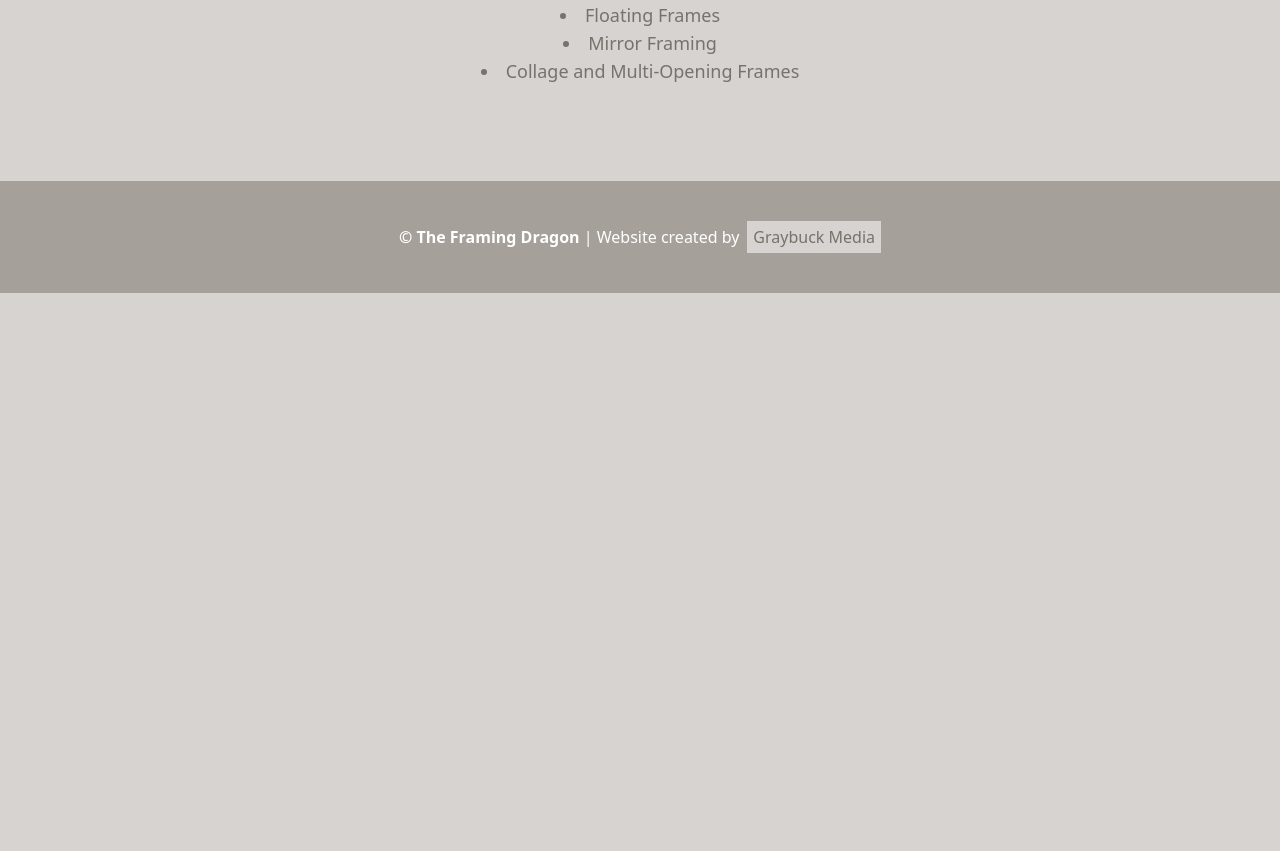
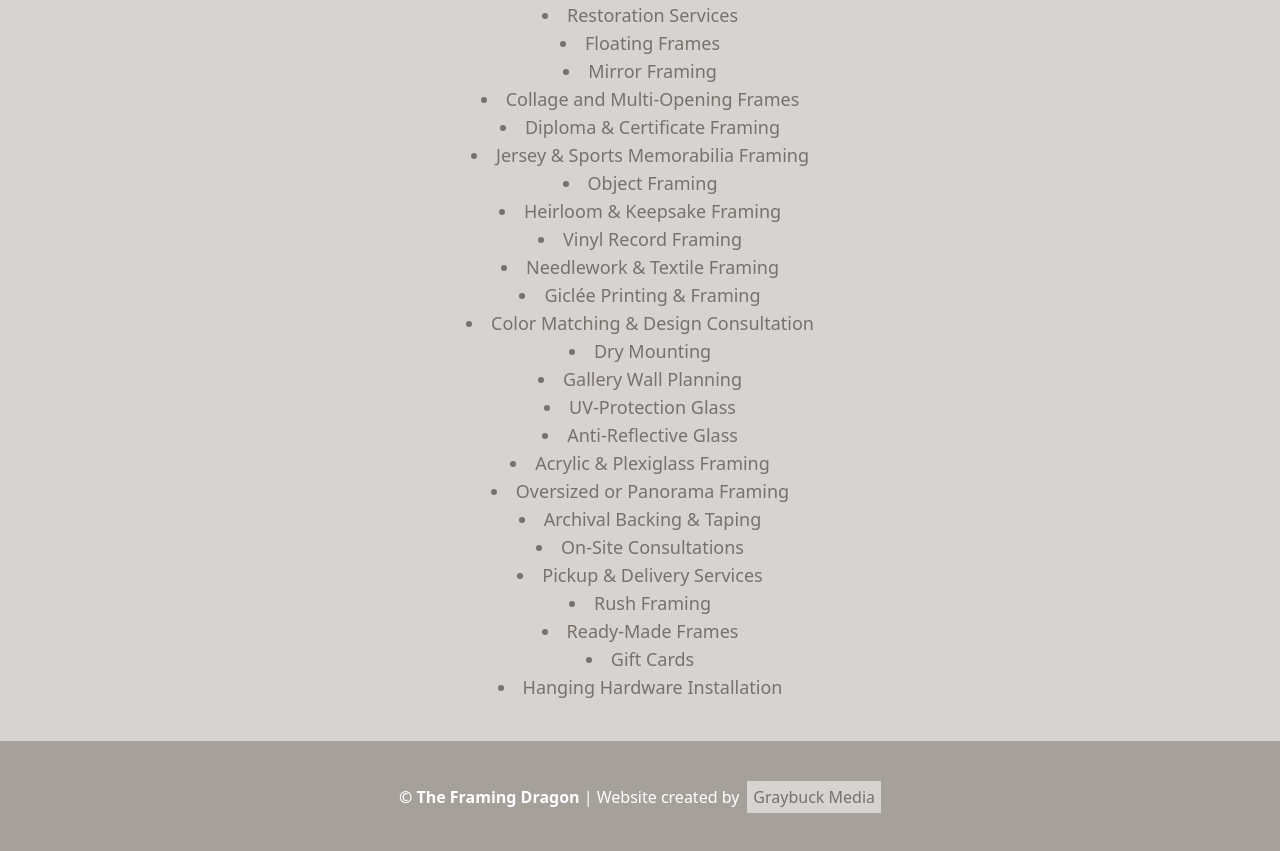
Before and after one commit to DeBoer753/fdpc-APP, a Next.js app: page /route-services in a window 1280 px wide. Shown: the part 767-1618 px from the top of the page. Before the commit the page ends 1060 px from the top, so only its background shows below. Built offline with nearby package versions, Linux system fonts and the light colour scheme.

Commit message:
minor tweaks

```diff
--- a/src/app/components/home-components/Carousel.tsx
+++ b/src/app/components/home-components/Carousel.tsx
@@ -76,7 +76,7 @@ export default function Carousel() {
   useEffect(() => {
     if (isModalOpen && window.innerWidth >= 768) {
       setShowTooltip(true);
-      const timer = setTimeout(() => setShowTooltip(false), 3000);
+      const timer = setTimeout(() => setShowTooltip(false), 5000);
       return () => clearTimeout(timer);
     }
   }, [isModalOpen]);
@@ -166,18 +166,18 @@ export default function Carousel() {
 
       {/* Modal for Zoomable Images */}
       {isModalOpen && selectedImage && (
-        <motion.div className="fixed inset-0 backdrop-blur-lg bg-black/80 flex items-center justify-center z-50 p-5 overflow-hidden"
+        <motion.div className="fixed inset-0 backdrop-blur-lg bg-black/30 flex items-center justify-center z-50 p-5 overflow-hidden"
           initial={{ opacity: 0 }}
           animate={{ opacity: 1 }}
           exit={{ opacity: 0 }}
         >
-          <button className="absolute top-5 right-5 text-white text-3xl font-bold" onClick={() => setIsModalOpen(false)}>
+          <button className="absolute top-5 right-5 text-black text-3xl font-bold z-50" onClick={() => setIsModalOpen(false)}>
             &times;
           </button>
 
           {/* Tooltip for Scroll-Zoom (Desktop Only) */}
           {showTooltip && (
-            <div className="absolute top-10 bg-white text-gray-800 px-4 py-2 rounded-md shadow-md text-sm opacity-100 transition-opacity duration-1000">
+            <div className="absolute top-10 bg-stone-200 z-50 text-gray-800 px-4 py-2 rounded-md shadow-md text-sm opacity-100 transition-opacity duration-1000">
               Scroll to Zoom (Down to Zoom In, Up to Zoom Out)
             </div>
           )}
--- a/src/app/route-about/page.tsx
+++ b/src/app/route-about/page.tsx
@@ -19,7 +19,7 @@ export default function About() {
     if (isModalOpen) {
       if (window.innerWidth >= 768) {
         setShowTooltip(true);
-        const timer = setTimeout(() => setShowTooltip(false), 3000);
+        const timer = setTimeout(() => setShowTooltip(false), 5000);
         return () => clearTimeout(timer);
       }
     }
@@ -99,14 +99,14 @@ export default function About() {
       {/* Modal for Image Zoom */}
       {isModalOpen && (
         <motion.div
-          className="fixed inset-0 backdrop-blur-lg bg-black/80 flex items-center justify-center z-50 p-5 overflow-hidden"
+          className="fixed inset-0 backdrop-blur-lg bg-black/30 flex items-center justify-center z-50 p-5 overflow-hidden"
           initial={{ opacity: 0 }}
           animate={{ opacity: 1 }}
           exit={{ opacity: 0 }}
         >
           {/* Close Button */}
           <button
-            className="absolute top-5 right-5 text-white text-3xl font-bold"
+            className="absolute top-5 right-5 text-black z-50 text-3xl font-bold"
             onClick={() => setIsModalOpen(false)}
           >
             &times;
@@ -114,7 +114,7 @@ export default function About() {
 
           {/* Scroll to Zoom Tooltip (ONLY SHOW ON DESKTOP) */}
           {showTooltip && (
-            <div className="absolute top-10 bg-white text-gray-800 px-4 py-2 rounded-md shadow-md text-sm opacity-100 transition-opacity duration-1000">
+            <div className="absolute top-10 bg-stone-200 z-50 text-gray-800 px-4 py-2 rounded-md shadow-md text-sm opacity-100 transition-opacity duration-1000">
               Scroll to Zoom (Down to Zoom In, Up to Zoom Out)
             </div>
           )}
--- a/src/app/route-services/page.tsx
+++ b/src/app/route-services/page.tsx
@@ -4,7 +4,8 @@ import Image from 'next/image';
 import { motion } from "framer-motion";
 
 const services = [
-  "Custom Frame Design",
+  "Custom Fine Framing",
+  "French Mats",
   "Matting Services",
   "Glass Replacement",
   "Canvas Stretching",
@@ -14,7 +15,29 @@ const services = [
   "Floating Frames",
   "Mirror Framing",
   "Collage and Multi-Opening Frames",
+  "Diploma & Certificate Framing",
+  "Jersey & Sports Memorabilia Framing",
+  "Object Framing",
+  "Heirloom & Keepsake Framing",
+  "Vinyl Record Framing",
+  "Needlework & Textile Framing",
+  "Giclée Printing & Framing",
+  "Color Matching & Design Consultation",
+  "Dry Mounting",
+  "Gallery Wall Planning",
+  "UV-Protection Glass",
+  "Anti-Reflective Glass",
+  "Acrylic & Plexiglass Framing",
+  "Oversized or Panorama Framing",
+  "Archival Backing & Taping",
+  "On-Site Consultations",
+  "Pickup & Delivery Services",
+  "Rush Framing",
+  "Ready-Made Frames",
+  "Gift Cards",
+  "Hanging Hardware Installation",
 ];
+
 
 export default function Services() {
 
```
